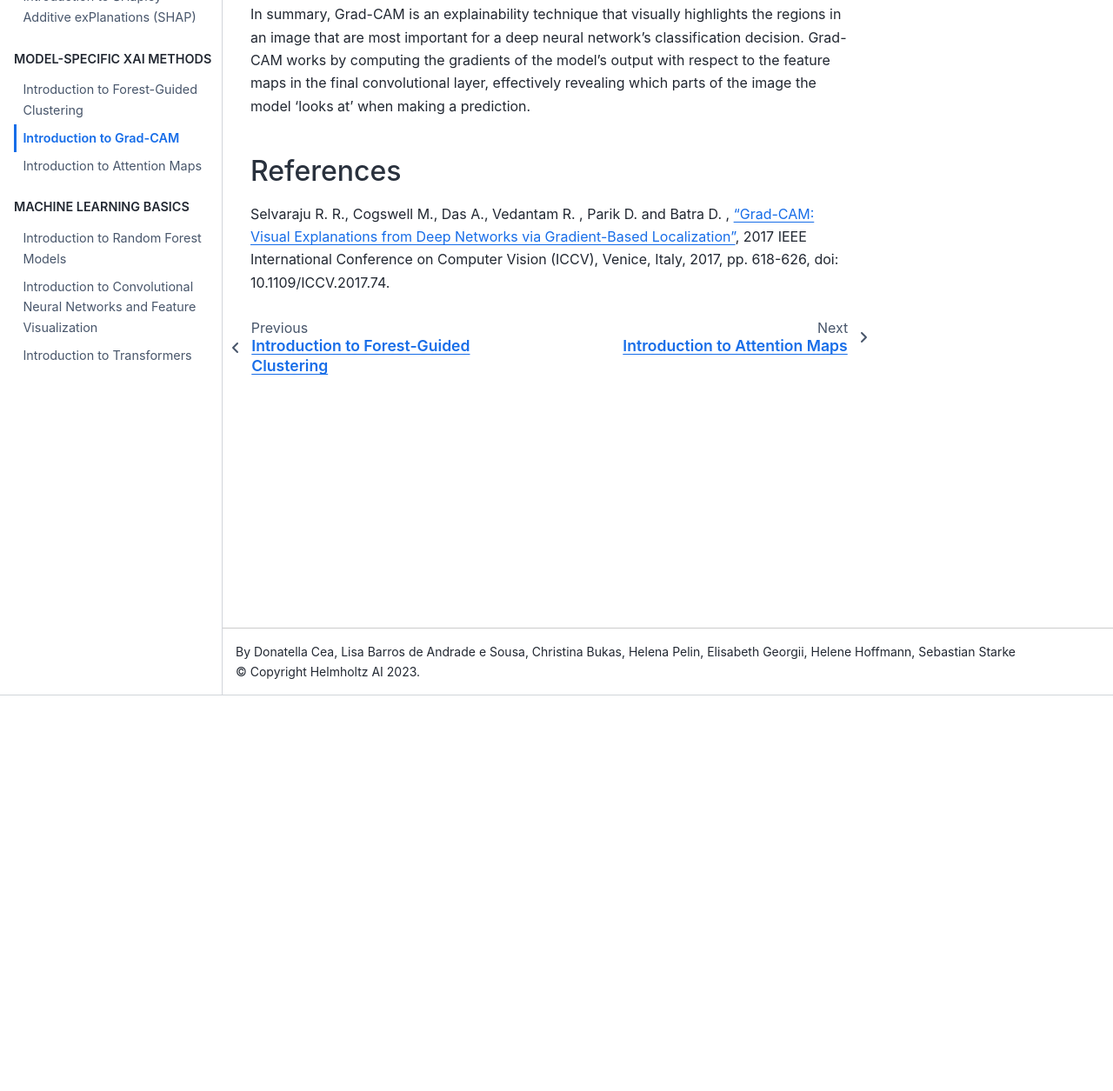
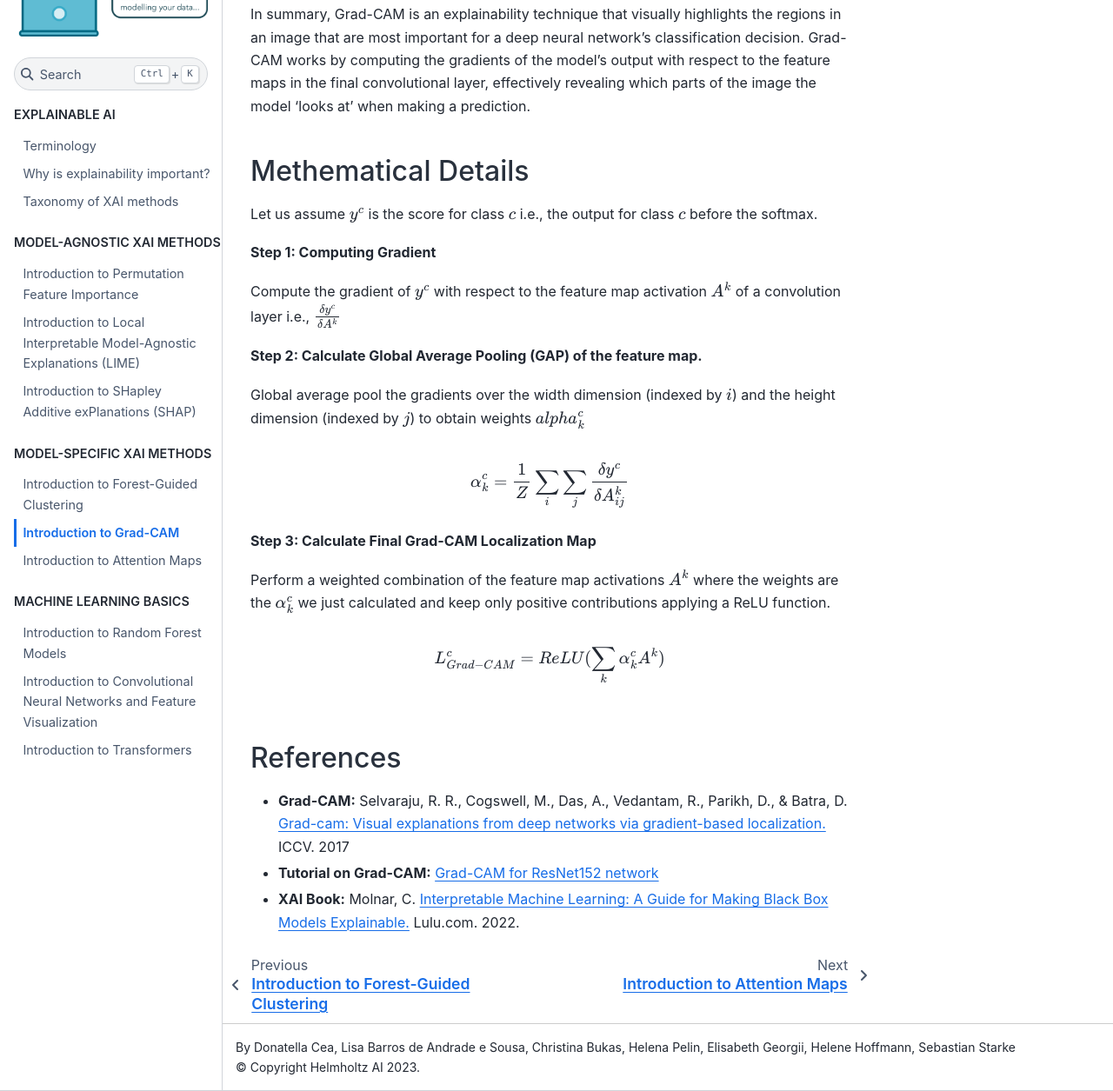
Before and after one commit to HelmholtzAI-Consultants-Munich/XAI-Tutorials, a Sphinx documentation site: the page built from docs/source/_model_specific_xai/Grad-CAM.rst, in a window 1280 px wide and 1400 px high, scrolled down 455 px, cut to the strip 145-1400 px from the top of the window. Shown: the whole strip at 87% size. Built offline with Sphinx 7.4.7 and the Sphinx Book theme 1.1.4, drawn with Linux system fonts in a browser that asks for light colours.

Commit message:
add CNN and grad-cam text

```diff
--- a/docs/source/_model_specific_xai/Grad-CAM.rst
+++ b/docs/source/_model_specific_xai/Grad-CAM.rst
@@ -14,8 +14,33 @@
 Grad-CAM works by computing the gradients of the model's output with respect to the feature maps in the final convolutional layer,
 effectively revealing which parts of the image the model 'looks at' when making a prediction.
 
+Methematical Details
+----------------------
+
+Let us assume :math:`y^c` is the score for class :math:`c` i.e., the output for class :math:`c` before the softmax.
+
+**Step 1: Computing Gradient**
+
+Compute the gradient of :math:`y^c` with respect to the feature map activation :math:`A^k` of a convolution layer i.e., :math:`\frac {\delta y^c}{\delta A^k}`
+
+**Step 2: Calculate Global Average Pooling (GAP) of the feature map.**
+
+Global average pool the gradients over the width dimension (indexed by $i$) and the height dimension (indexed by $j$) to obtain weights ${\alpha_k^c}$
+
+.. math::
+    {\alpha_k^c} = \frac {1}{Z} \sum_{i} \sum_{j} \frac {\delta y^c}{\delta A^k_{ij}}
+
+**Step 3: Calculate Final Grad-CAM Localization Map**
+
+Perform a weighted combination of the feature map activations :math:`A^k` where the weights are the :math:`{\alpha_k^c}` we just calculated and keep only positive contributions applying a ReLU function.
+
+.. math::
+    L^c_{Grad-CAM} = ReLU (\sum_k {\alpha_k^c} A^k)
+
 
 References
 ----------
 
-Selvaraju R. R., Cogswell M., Das  A., Vedantam  R. , Parik D. and Batra D. , `"Grad-CAM: Visual Explanations from Deep Networks via Gradient-Based Localization" <https://ieeexplore.ieee.org/document/8237336/references#references>`_,  2017 IEEE International Conference on Computer Vision (ICCV), Venice, Italy, 2017, pp. 618-626, doi: 10.1109/ICCV.2017.74.
+- **Grad-CAM:** Selvaraju, R. R., Cogswell, M., Das, A., Vedantam, R., Parikh, D., & Batra, D. `Grad-cam: Visual explanations from deep networks via gradient-based localization. <https://doi.org/10.1109/ICCV.2017.74>`_ ICCV. 2017
+- **Tutorial on Grad-CAM:** `Grad-CAM for ResNet152 network <https://medium.com/@stepanulyanin/grad-cam-for-resnet152-network-784a1d65f3>`_
+- **XAI Book:** Molnar, C. `Interpretable Machine Learning: A Guide for Making Black Box Models Explainable. <https://christophm.github.io/interpretable-ml-book/>`_ Lulu.com. 2022.
```
Also changed, not shown: docs/source/_ml_basics/CNN_feature_visualization.rst (+7 -0 lines), docs/source/_figures/comparison_GradCAM_SHAP_LIME.png (added).
